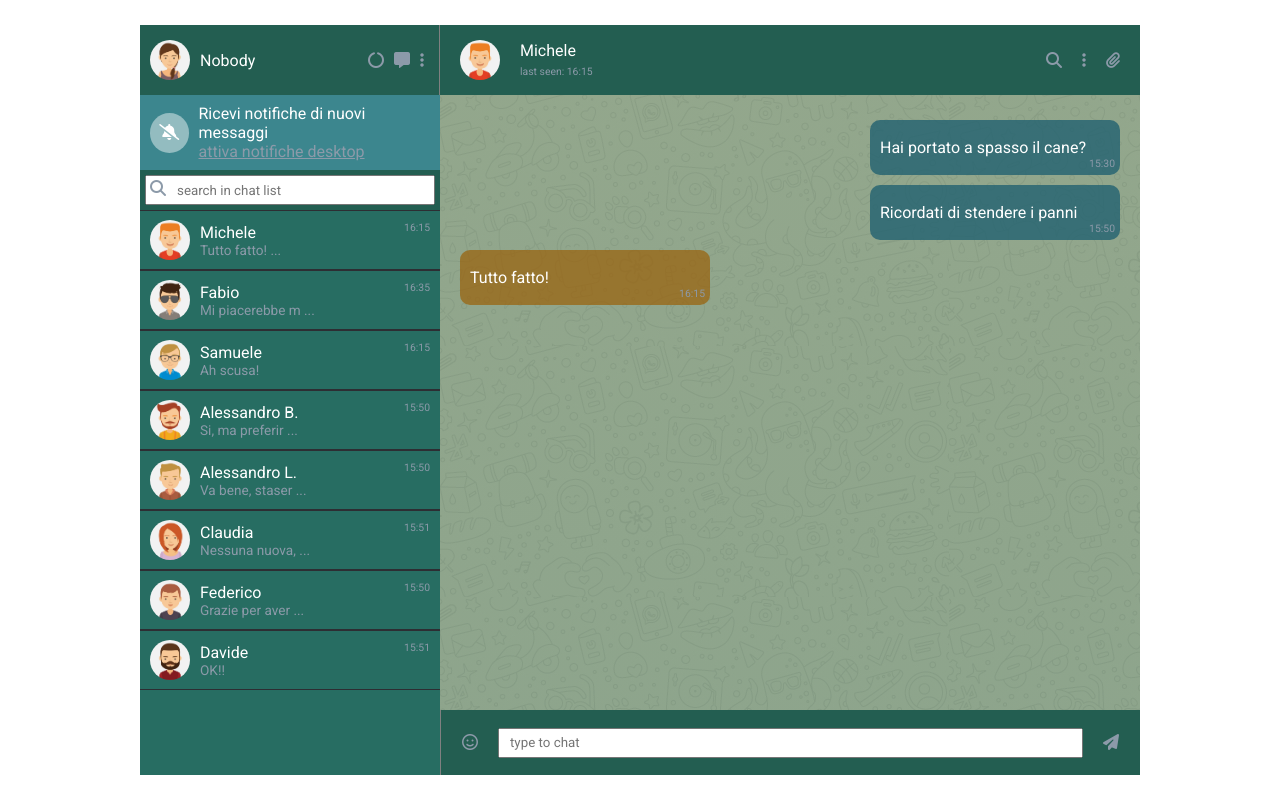
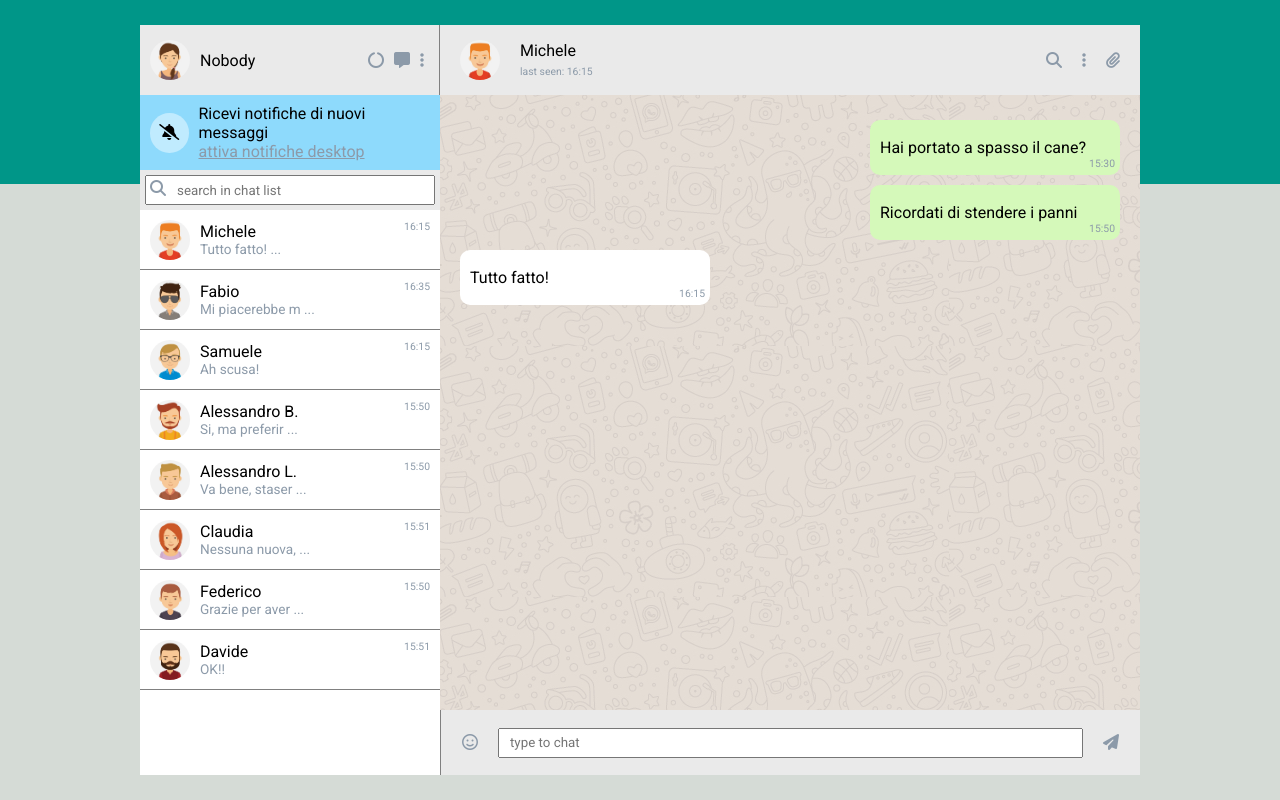
Before and after one commit to aalexebr/vue-boolzapp, a plain HTML site: page index.html in a window 1280 px wide. Drawn offline with nearby package versions, Linux system fonts and the light colour scheme.

Commit message:
ADD color theme

```diff
--- a/css/style.css
+++ b/css/style.css
@@ -7,8 +7,8 @@
 }
 body{
     color: var(--main-text-color);
-    /* background: rgb(164, 163, 179); */
-
+    background: rgb(0,150,136);
+    background: linear-gradient(180deg, rgba(0,150,136,1) 23%, rgba(213,219,214,1) 23%);
 }
 /* DEBUG */
 /* .debug .container{
@@ -78,9 +78,9 @@ img{
 
 /* USER COLUMN */
 /* user profile */
-.col-3 header{
+/* .col-3 header{
     background-color: var(--header-aside);
-}
+} */
 .profile{
     padding: 10px;
     height: var(--height-of-header);
@@ -106,7 +106,7 @@ img{
 }
 /* notification */
 .notification{
-    background-color: var(--theme-one-aside-notification);
+    /* background-color: var(--theme-one-aside-notification); */
     height: var(--height-of-notification);
     padding: 10px;
 }
@@ -155,14 +155,14 @@ img{
     color: var(--small-text-color);
 }
 
-/* CHAT LIST */
+/* CONTACT LIST */
 .contact-list{
     flex-grow: 1;
     overflow-y: hidden;
     /* display: flex;
     flex-direction: column; */
     margin-bottom: 0;
-    background-color: var(--theme-one-aside-contact-list);
+    /* background-color: var(--theme-one-aside-contact-list); */
 }
 .contact-list ul{
     /* height: 100%; */
@@ -174,12 +174,14 @@ img{
 .contact-list li{
     height: 60px;
     /* border: 1px solid black; */
-    border-top: 1px solid var(--aside-contact-list-border);
-    border-bottom: 1px solid var(--aside-contact-list-border);
+    /* border-top: 0.5px solid var(--aside-chat-list-border); */
+    border-bottom: 0.5px solid ;
     cursor: pointer;
     padding: 10px;
     /* border-top: var(--aside-chat-list-border);
     border-bottom: var(--aside-chat-list-border); */
+    border-bottom: 1px solid ;
+    border-bottom-color: grey;
 }
 /* .chat-list li .row{
     align-items: center;
@@ -217,7 +219,7 @@ img{
 /* chat area header */
 .col-7 header{
     padding: 10px;
-    background-color: var(--theme-one-header-open-chat-area);
+    /* background-color: var(--theme-one-header-open-chat-area); */
     height: var(--height-of-header);
 }
 /* .col-7 header .row{
@@ -244,7 +246,7 @@ main header .chat-functions i{
     flex-grow: 1;
     padding: 20px;
     overflow-y: hidden;
-    background: linear-gradient(rgba(21, 84, 29, 0.395), rgba(17, 84, 36, 0.413)),url('../img/mine.jpg');
+    /* background: linear-gradient(rgba(21, 84, 29, 0.395), rgba(17, 84, 36, 0.413)),url('../img/mine.jpg'); */
     /* background: linear-gradient(rgba(21, 84, 29, 0.395), rgba(17, 84, 36, 0.413));
     background: url('../img/mine.jpg'); */
     height: calc(100% - (var(--height-of-header) + var(--height-of-type-to-chat)));
@@ -283,11 +285,11 @@ main header .chat-functions i{
 }
 .sent{
     align-self: flex-end;
-    background-color: var(--theme-one-sent);
+    /* background-color: var(--theme-one-sent); */
 }
-.recieved{
+/* .recieved{
     background-color: var(--theme-one-recieved);
-}
+} */
 .message-options{
     display: none;
     position: absolute;
@@ -315,7 +317,7 @@ main header .chat-functions i{
 /* chatarea footer */
 .chat-type-area{
     padding: 1px;
-    background-color: var(--send-mess-footer);
+    /* background-color: var(--send-mess-footer); */
     height: var(--height-of-type-to-chat);
     border-left: 1px solid grey;
 }
@@ -378,53 +380,12 @@ main header .chat-functions i{
     color: white;
 }
 
-
+.display{
+    display: block;
+}
 
 
 
 /* ----------------- */
 /* VUE CLASSES */
-.display{
-    display: block;
-}
-
-/* theme1 */
-.theme-one-header-footer{
-    background-color: #235e51;
-}
-.theme-one-notification{
-    background-color: #3c868e;
-}
-.theme-one-contact-list{
-    background-color: #276d62;
-    border-color: #2d2e33;
-}
-.theme-one-sent{
-    background-color: #1c5f70c1;
-}
-.theme-one-recieved{
-    background-color: rgba(155, 96, 7, 0.694);
-}
-.theme-one-background{
-    background: linear-gradient(rgba(21, 84, 29, 0.395), rgba(17, 84, 36, 0.413)),url('../img/mine.jpg');
-}
-/* theme2 */
-.theme-two-header-footer{
-    background-color: #000000;
-}
-.theme-two-notification{
-    background-color: #4b2c3b;
-}
-.theme-two-contact-list{
-    background-color: #3c3f3e;
-    border-color: #4f4f54;
-}
-.theme-two-sent{
-    background-color: #9c288a91;
-}
-.theme-two-recieved{
-    background-color: rgba(19, 120, 160, 0.694);
-}
-.theme-two-background{
-    background: linear-gradient(rgba(0, 0, 0, 0.365), rgba(0, 0, 0, 0.393)),url('../img/mine.jpg');
-}
+@import url('vueclasses.css');
--- a/css/utilities.css
+++ b/css/utilities.css
@@ -10,6 +10,12 @@
 }
 .align-center{
     align-items: center;
+}
+.align-end{
+    align-items: end;
+}
+.align-start{
+    align-items: start;
 }
 .col-7{
     width: 70%;
@@ -64,6 +70,31 @@
     --height-of-notification: 75px;
     --height-of-type-to-chat: 65px;
 }
+/* base theme */
+.theme-base-header-footer{
+    background-color: #EAEAEA;
+    color: black;
+}
+.theme-base-notification{
+    background-color: #8EDAFC;
+}
+.theme-base-contact-list{
+    background-color: white;
+    border-color: #565656;
+    color: black;
+}
+.theme-base-sent{
+    background-color: #D5F9BA;
+    color: black;
+}
+.theme-base-received{
+    background-color: white;
+    color: black;
+}
+.theme-base-background{
+    background-image: url('../img/mine.jpg');
+}
+/* :class="{'theme-one-contact-list':themes[0].singleThemeFlag}" */
 /* theme1 */
 .theme-one-header-footer{
     background-color: #235e51;
@@ -78,7 +109,7 @@
 .theme-one-sent{
     background-color: #1c5f70c1;
 }
-.theme-one-recieved{
+.theme-one-received{
     background-color: rgba(155, 96, 7, 0.694);
 }
 .theme-one-background{
@@ -98,7 +129,7 @@
 .theme-two-sent{
     background-color: #9c288a91;
 }
-.theme-two-recieved{
+.theme-two-received{
     background-color: rgba(19, 120, 160, 0.694);
 }
 .theme-two-background{
--- a/index.html
+++ b/index.html
@@ -23,7 +23,8 @@
 
                 <aside class="col-3">
                     <div class="column">
-                        <header>
+                        <header class="theme-base-header-footer"
+                        :class="{'theme-one-header-footer':themes[0].singleThemeFlag}">
                             <div class="profile row space-between align-center">
                                 <div class="user row align-center">
                                     <div class="profile-pic">
@@ -50,7 +51,9 @@
                                     <div class="pos-absolute theme-options justify-center display-none"
                                         :class={'display':themeFlag}>
                                         <div v-for="(singleTheme, index) in themes"
-                                            class="theme-mode row align-center"
+                                            class="theme-mode column justify-center"
+                                            :class="{'align-end': singleTheme.singleThemeFlag,
+                                                    'align-start': singleTheme.singleThemeFlag==false}"
                                             @click="changeTheme(index)">
                                             <div class="theme-clicker"
                                                 v-html="singleTheme.themeIcon">
@@ -65,7 +68,8 @@
                                     </div>
                                 </div>
                             </div>
-                            <div class="notification row align-center">
+                            <div class="notification row align-center theme-base-notification"
+                                :class="{'theme-one-notification':themes[0].singleThemeFlag}">
                                 <div class="alert">
                                     <i class="fa-solid fa-bell-slash"></i>
                                 </div>
@@ -85,7 +89,8 @@
                             </div>
                         </header>
 
-                        <div class="contact-list column">
+                        <div class="contact-list column theme-base-contact-list"
+                            :class="{'theme-one-contact-list':themes[0].singleThemeFlag}">
                             <ul>
                                 <li v-for="(element, index) in contacts"
                                 @click="changeChat(index)"
@@ -116,7 +121,8 @@
 
                 <main class="col-7">
                     <div class="column">
-                        <header>
+                        <header class="theme-base-header-footer"
+                                :class="{'theme-one-header-footer':themes[0].singleThemeFlag}">
                             <div class="row align-center space-between">
                                 <div class="open-chat-contact row align-center">
                                     <div class="profile-pic">
@@ -146,11 +152,14 @@
                             </div>
                         </header>
 
-                        <div class="open-chat-area">
+                        <div class="open-chat-area theme-base-background"
+                            :class="{'theme-one-background':themes[0].singleThemeFlag}">
                             <ul class="column">
                                 <li v-for="(element,index) in contacts[indexContacts].messages"
-                                :class="{'sent':element.status == 'sent',
-                                        'recieved':element.status == 'received'}">
+                                :class="{'sent theme-base-sent':(element.status == 'sent'),
+                                        'received theme-base-received':element.status == 'received',
+                                        'theme-one-sent':(element.status == 'sent')&&(themes[0].singleThemeFlag),
+                                        'theme-one-received':(element.status == 'received')&&(themes[0].singleThemeFlag)}">
                                     <div class="chat-text">
                                        {{element.message}}
                                        <div class="date-of-mess">
@@ -171,7 +180,8 @@
                             </ul>
                         </div>
 
-                        <div class="chat-type-area">
+                        <footer class="chat-type-area theme-base-header-footer"
+                                :class="{'theme-one-header-footer':themes[0].singleThemeFlag}">
                             <div class="row space-between align-center">
                                 <div class="emoji">
                                     <i class="fa-regular fa-face-smile"></i>
@@ -185,7 +195,7 @@
                                     <i class="fa-solid fa-paper-plane"></i>
                                 </div>
                             </div>
-                        </div>
+                        </footer>
                     </div>
                 </main>
 
--- a/js/script.js
+++ b/js/script.js
@@ -4,11 +4,11 @@ Vue.createApp({
         return{
             themes : [
                 {
-                    themeFlag: false,
+                    singleThemeFlag: false,
                     themeIcon: `<i class="fa-solid fa-palette"></i>`
                 },
                 {
-                    themeFlag: false,
+                    singleThemeFlag: false,
                     themeIcon: `<i class="fa-regular fa-moon"></i>`
                 }
             ],
@@ -292,17 +292,20 @@ Vue.createApp({
         },
         openThemeOpt(){
             this.themeFlag = !this.themeFlag
-            console.log(this.themeFlag,'click')
+            // console.log(this.themeFlag,'click')
         },
         changeTheme(i){
-            console.log('clikc', i)
-            this.themes[i].themeFlag = true
+            // console.log('clikc', i)
+            this.themes[i].singleThemeFlag = !this.themes[i].singleThemeFlag
             for(j=0; j<this.themes.length;j++){
-                console.log(this.themes[j])
+                // console.log(this.themes[j])
                 if(this.themes[j]!=this.themes[i]){
-                    this.themes[j].themeFlag = false
+                    this.themes[j].singleThemeFlag = false
                 }
             }
+        },
+        contactUp(){
+
         }
 
         // lastRecivedMessDate(){
```
Also changed, not shown: css/vueclasses.css (added, +47 -0 lines).
